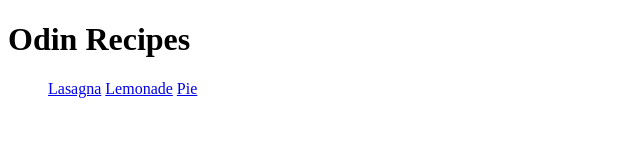
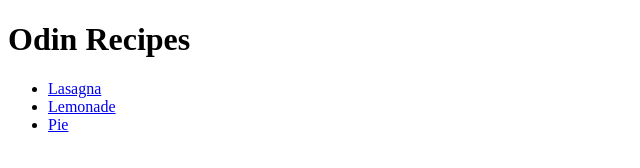
Before and after one commit to l-mina/odin-recipes, a plain HTML site: page index.html in a window 1280 px wide. Shown: the whole page, without its empty margins (0-640 px from the left). Drawn offline with Linux system fonts and the light colour scheme.

Commit message:
Added 'list item' in index.html

```diff
--- a/index.html
+++ b/index.html
@@ -9,9 +9,9 @@
 <body>
     <h1>Odin Recipes</h1>
         <ul>
-            <a href="./recipes/lasagna.html">Lasagna</a>
-            <a href="./recipes/lemonade.html">Lemonade</a>
-            <a href="./recipes/pie.html">Pie</a>
+            <li><a href="./recipes/lasagna.html">Lasagna</a></li>
+            <li><a href="./recipes/lemonade.html">Lemonade</a></li>
+            <li><a href="./recipes/pie.html">Pie</a></li>
         </ul>
 
 </body>
```
